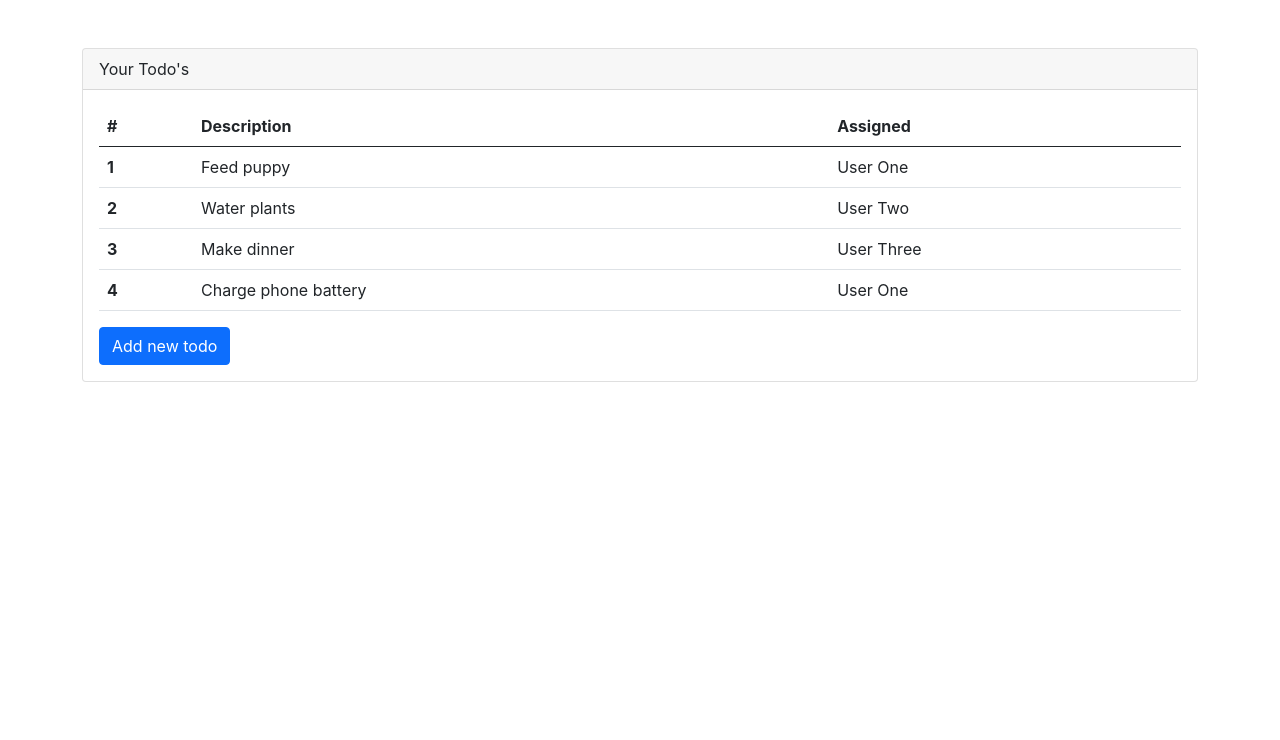
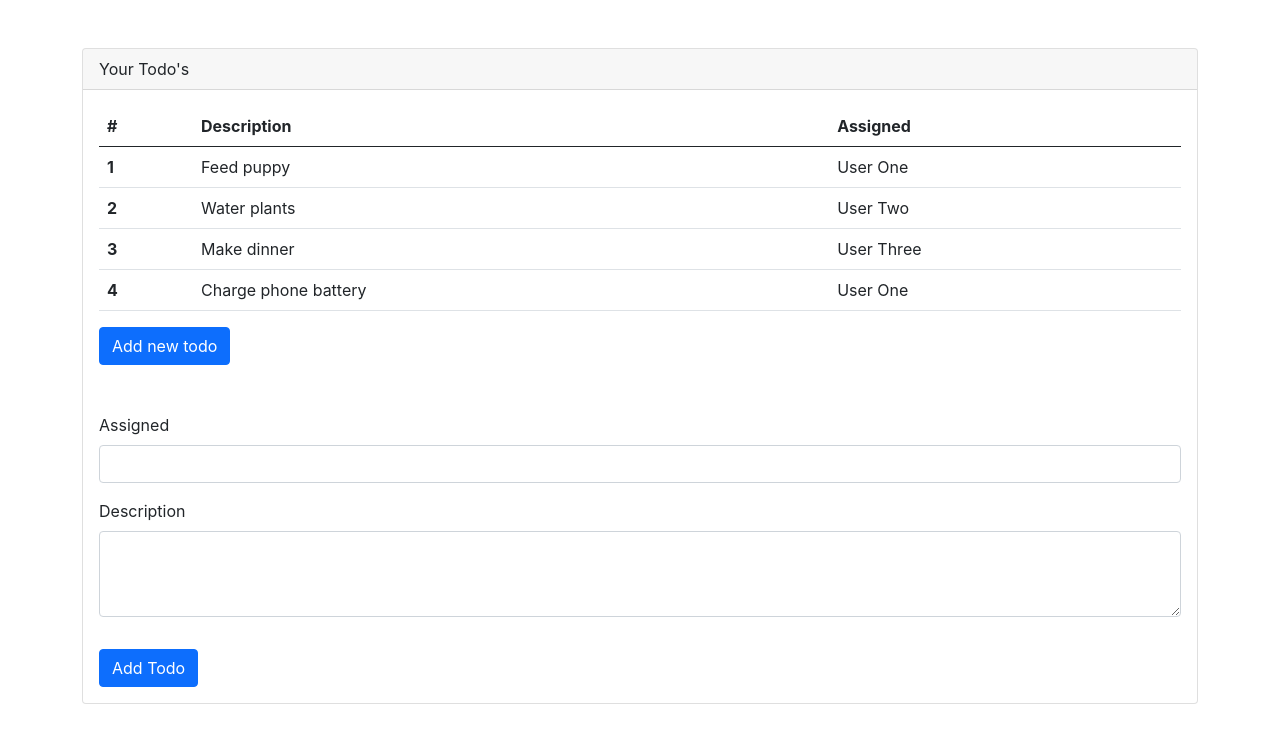
Before and after one commit to vinayvk31/myreact-todo, a React (Create React App) app in the folder react-todos/: page / in a window 1280 px wide. Shown: the top 740 px of the page. Built offline with nearby package versions, Linux system fonts and the light colour scheme.

Commit message:
React: Creation of form to add a new button by using states of assigned and description

```diff
--- a/react-todos/src/App.js
+++ b/react-todos/src/App.js
@@ -1,6 +1,7 @@
 import React, {useState} from 'react';
 import './App.css';
 import TodoTable from './components/TodoTable.js';
+import NewTodoForm from './components/NewTodoForm.js';
 
 function App() {
 
@@ -33,6 +34,7 @@
           <button className='btn btn-primary' onClick={addTodo}>
             Add new todo
           </button>
+          <NewTodoForm/>
         </div>
       </div>
     </div>
--- /dev/null
+++ b/react-todos/src/components/NewTodoForm.js
@@ -0,0 +1,48 @@
+import React, {useState} from 'react';
+
+function NewTodoForm(){
+
+    const [description, setDescription] = useState('');
+    const [assigned, setAssigned] = useState('');
+
+    // const descriptionChange = (event) =>{
+    //     console.log("Description",event.target.value);
+    //     setDescription(event.target.value);
+    // }
+
+    // const assignedChange = (event) =>{
+    //     console.log("Assigned",event.target.value);
+    //     setAssigned(event.target.value);
+    // }
+
+    return(
+        <div className="mt-5">
+            <form>
+                <div className="mb-3">
+                    <label className="form-label">Assigned</label>
+                    <input
+                        type="text"
+                        className="form-control"
+                        required
+                        onChange={e => setAssigned(e.target.value)}
+                        value={assigned}
+                        ></input>
+                </div>
+                <div className="mb-3">
+                    <label className="form-label">Description</label>
+                    <textarea
+                        className="form-control"
+                        rows={3}
+                        required
+                        onChange={e => setDescription(e.target.value)}
+                        value={description}
+                        ></textarea>
+                </div>
+                <button type="button" className="btn btn-primary mt-3">Add Todo</button>
+            </form>
+        </div>
+    )
+
+}
+
+export default NewTodoForm
```
